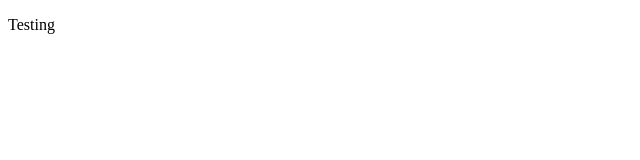
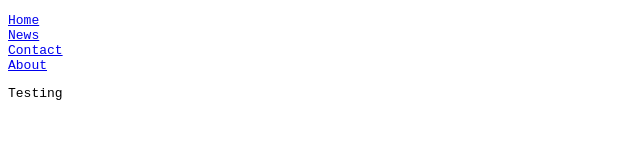
Before and after one commit to tmtamu0/CSCE_331_Masha, a plain HTML site: page index.html in a window 1280 px wide. Shown: the whole page, without its empty margins (0-640 px from the left). Drawn offline with Linux system fonts and the light colour scheme.

Commit message:
Added style.css

```diff
--- a/index.html
+++ b/index.html
@@ -1,6 +1,19 @@
 <!DOCTYPE html>
 <html>
+<head>
+    <title>Thomas Masha</title>
+    <link rel="stylesheet" href="style.css">
+</head>
+
+  <ul class="navbar">
+    <li><a href="home.asp">Home</a></li>
+    <li><a href="about.asp">News</a></li>
+    <li><a href="contact.asp">Contact</a></li>
+    <li><a href="about.asp">About</a></li>
+  </ul>
+
     <div>
         <p>Testing</p>
     </div>
+
 </html>
--- /dev/null
+++ b/style.css
@@ -0,0 +1,14 @@
+* {
+    font-family: monospace;
+}
+
+p {
+    font-family: monospace;
+}
+
+ul {
+  list-style-type: none;
+  margin-right: auto;
+  margin-left: auto;
+  padding: 0;
+}
```
